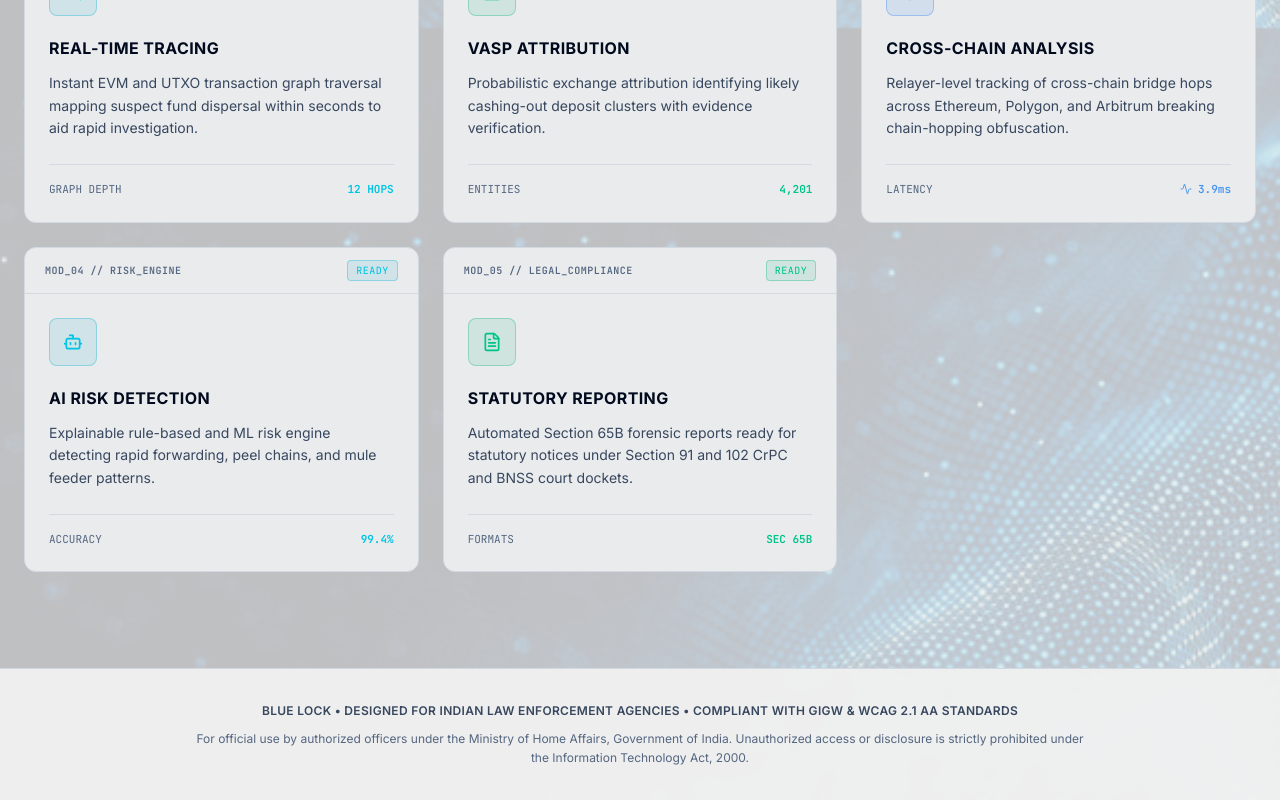
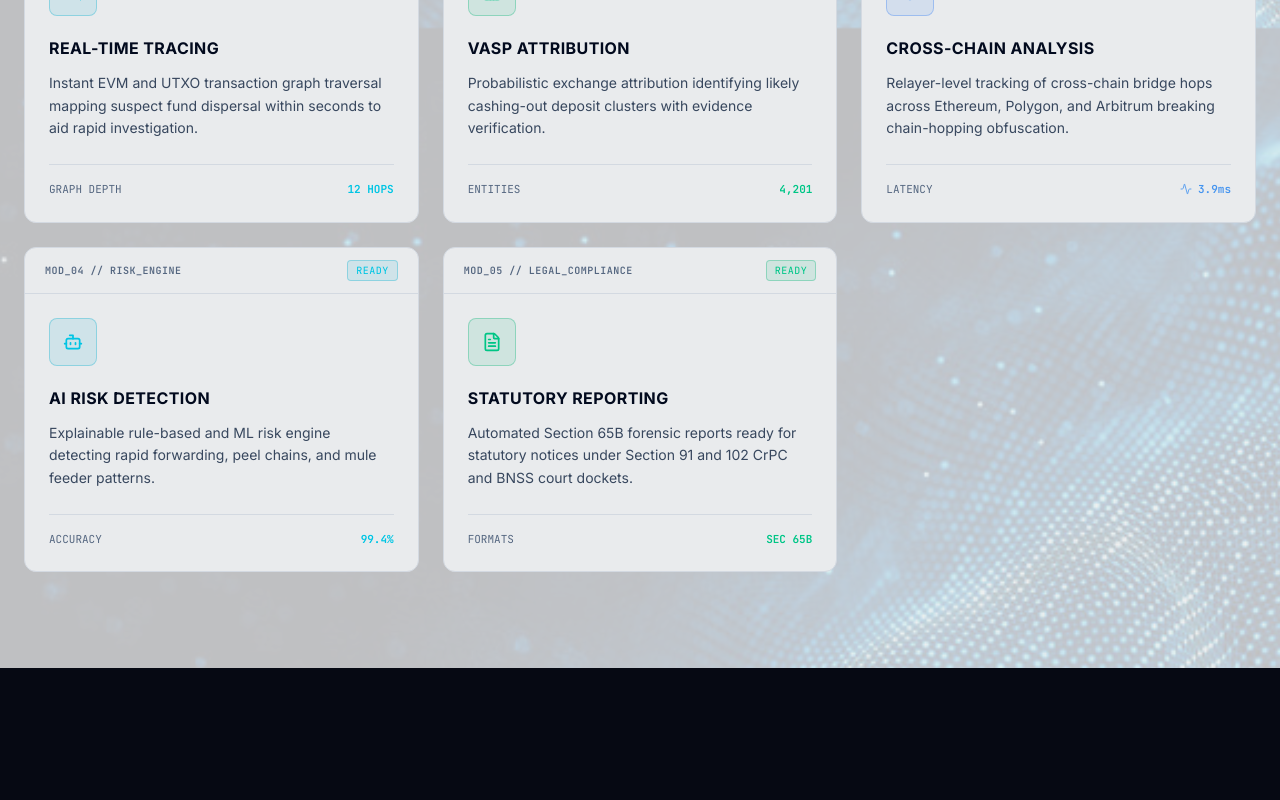
Before and after one commit to luckey-cpu/Prototype, a React (Vite) app in the folder frontend/: page / in a window 1280 px wide. Shown: the part 772-1572 px from the top of the page. After the commit the page ends 1440 px from the top, so only its background shows below. Built offline with nearby package versions, Linux system fonts and the light colour scheme.

Commit message:
Remove compliance legal footer

```diff
--- a/frontend/src/pages/LandingPage.tsx
+++ b/frontend/src/pages/LandingPage.tsx
@@ -25,18 +25,6 @@ export const LandingPage: React.FC<LandingPageProps> = ({
           onLoadSample={onLoadSample}
         />
 
-        {/* Compliant Footer */}
-        <footer className="w-full border-t border-slate-200 bg-white/95 backdrop-blur py-8 px-6 text-center text-xs font-normal text-slate-500 leading-relaxed">
-          <div className="max-w-4xl mx-auto flex flex-col gap-2">
-            <p className="font-semibold text-slate-600 uppercase tracking-wide">
-              BLUE LOCK • Designed for Indian Law Enforcement Agencies • Compliant with GIGW & WCAG 2.1 AA Standards
-            </p>
-            <p>
-              For official use by authorized officers under the Ministry of Home Affairs, Government of India.
-              Unauthorized access or disclosure is strictly prohibited under the Information Technology Act, 2000.
-            </p>
-          </div>
-        </footer>
       </div>
     </div>
   );
```
